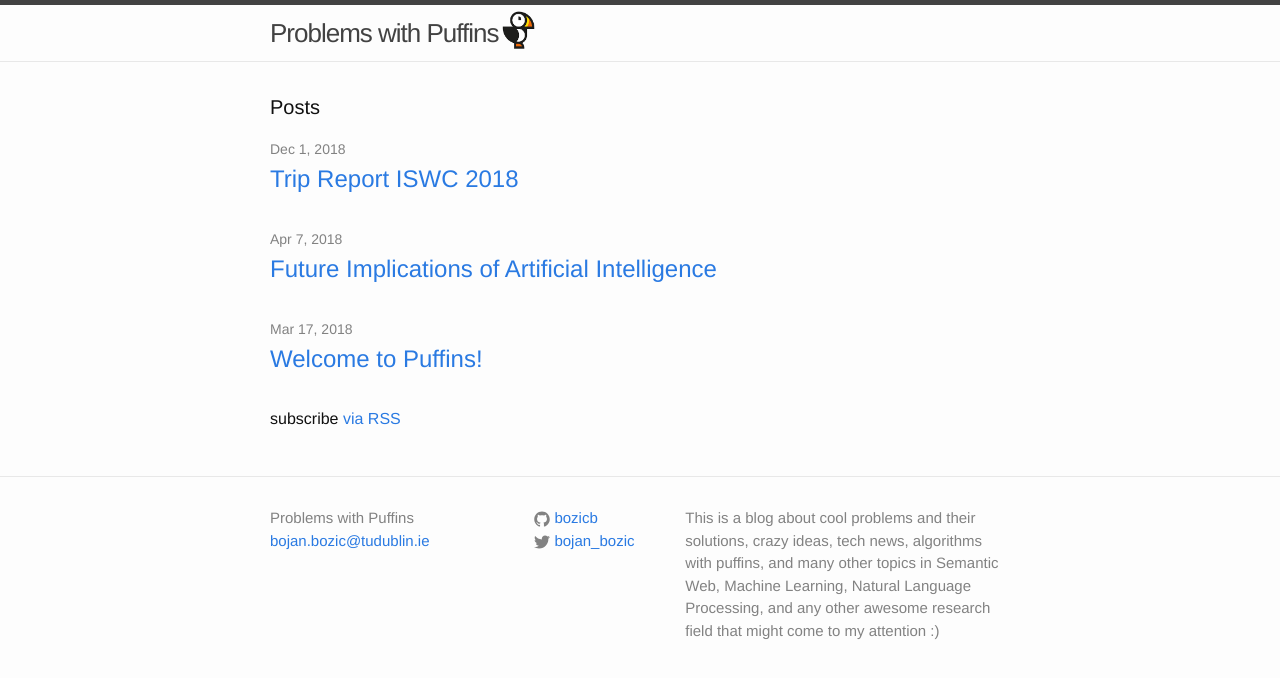
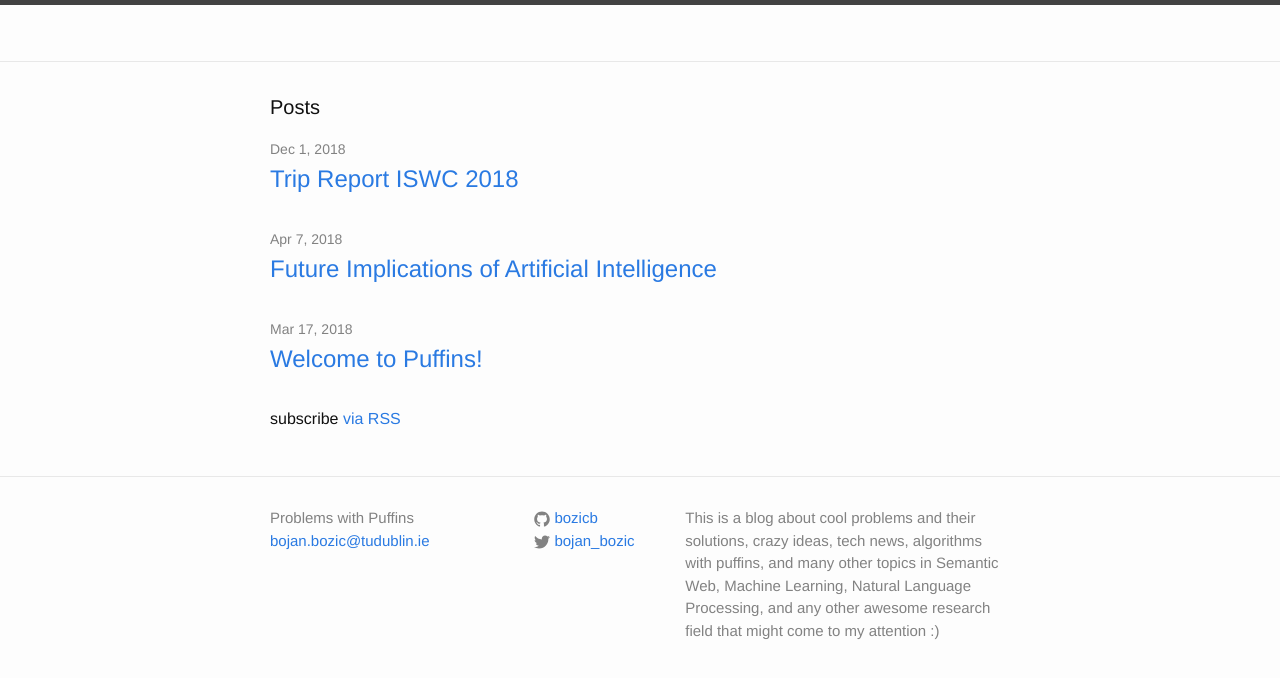
Before and after one commit to bozicb/bozicb.github.io, a Jekyll site: the page built from index.html, in a window 1280 px wide. Shown: the top 678 px of the page. Built offline with Jekyll 4.4.1, drawn with Linux system fonts in a browser that asks for light colours.

Commit message:
Update header.html

```diff
--- a/_includes/header.html
+++ b/_includes/header.html
@@ -1,6 +1,6 @@
 <header class="site-header">
 
-  <div class="wrapper">
+  <!--div class="wrapper">
     <img src="/images/puffin.png" height="50">
     <a class="site-title" href="{{ site.baseurl }}/">{{ site.title }}</a>
 
@@ -13,15 +13,15 @@
         </svg>
       </a>
 
-      <!--div class="trigger">
+      <div class="trigger">
         {% for my_page in site.pages %}
           {% if my_page.title %}
           <a class="page-link" href="{{ my_page.url | prepend: site.baseurl }}">{{ my_page.title }}</a>
           {% endif %}
         {% endfor %}
-      </div-->
+      </div>
     </nav>
 
-  </div>
+  </div-->
 
 </header>
```
